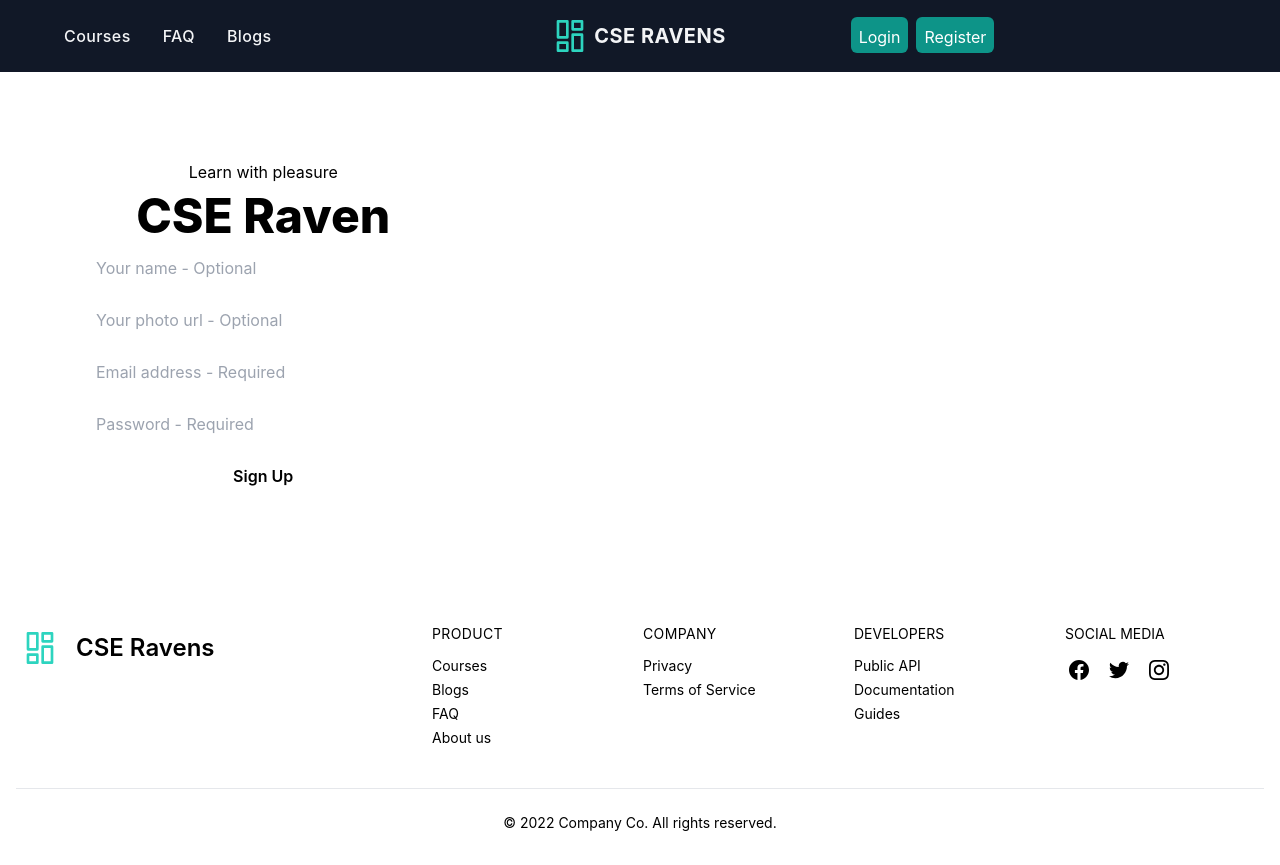
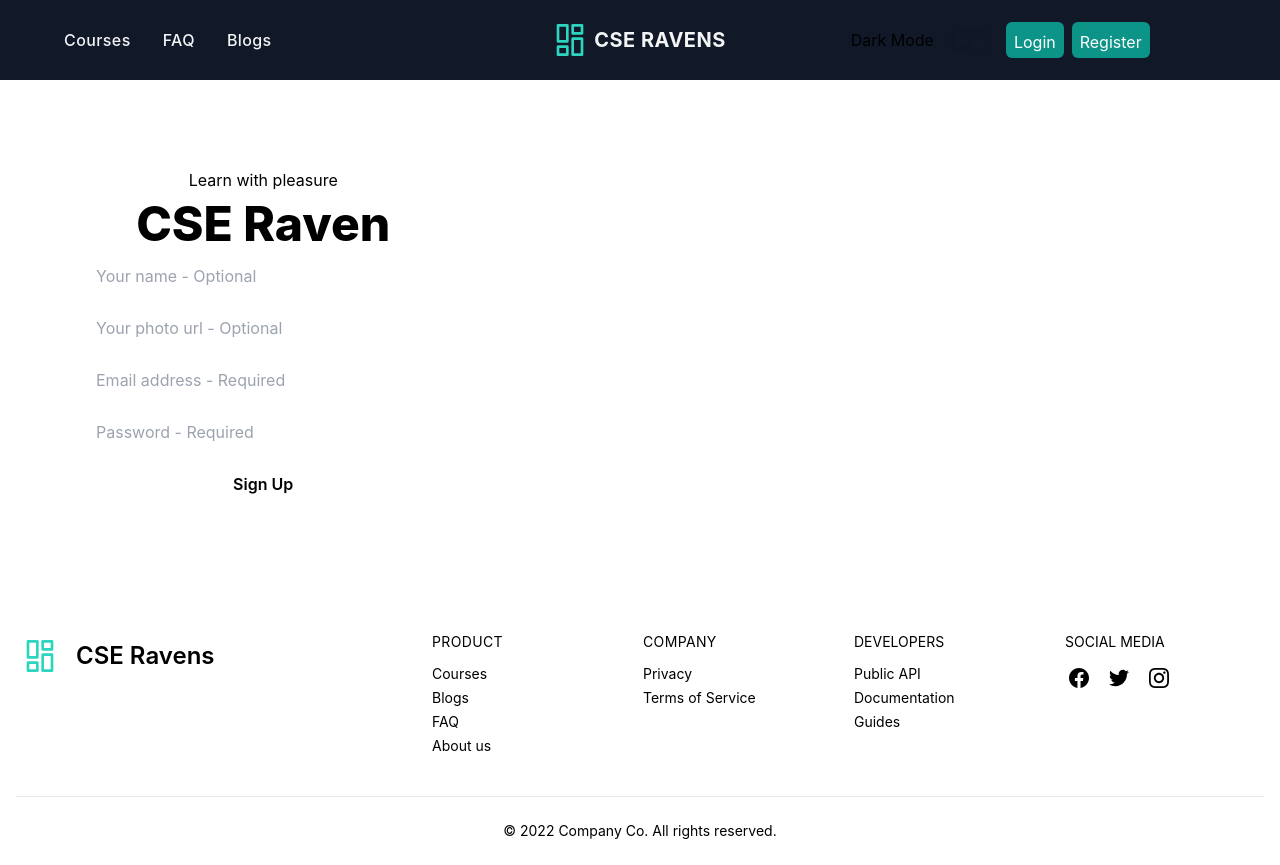
Before and after one commit to SynysterRudro/Learning-Platform-Client, a React (Create React App) app: page /register in a window 1280 px wide. Built offline with nearby package versions, Linux system fonts and the light colour scheme; no server answers.

Commit message:
header slightly changed and tooltip added

```diff
--- a/package.json
+++ b/package.json
@@ -6,6 +6,7 @@
     "@chakra-ui/react": "^2.3.6",
     "@emotion/react": "^11.10.4",
     "@emotion/styled": "^11.10.4",
+    "@mui/material": "^5.10.11",
     "@testing-library/jest-dom": "^5.16.5",
     "@testing-library/react": "^13.4.0",
     "@testing-library/user-event": "^13.5.0",
--- a/src/shared/Header/Header.js
+++ b/src/shared/Header/Header.js
@@ -23,7 +23,8 @@ const Header = () => {
                         <ul className="flex items-center hidden space-x-8 lg:flex">
                             <Link className='text-white' to='/'>
                                 {user?.photoURL ?
-                                    <img className='rounded-full h-14' src={user?.photoURL} alt="" /> :
+                                    <img title='user profile picture' className='rounded-full h-14' src={user?.photoURL} alt="" />
+                                    :
                                     <></>
                                 }
                                 {user?.displayName}
@@ -87,7 +88,18 @@ const Header = () => {
                         </Link>
 
 
+
+
                         <div >
+                            <label className="inline-flex m-2 items-center space-x-4 cursor-pointer dark:text-gray-100">
+                                <span>Dark Mode</span>
+                                <span className="relative">
+                                    <input id="Toggle1" type="checkbox" className="hidden peer" />
+                                    <div className="w-10 h-6 rounded-full shadow-inner dark:bg-gray-400 peer-checked:dark:bg-violet-400"></div>
+                                    <div className="absolute inset-y-0 left-0 w-4 h-4 m-1 rounded-full shadow peer-checked:right-0 peer-checked:left-auto dark:bg-gray-800"></div>
+                                </span>
+                            </label>
+
                             {user?.uid ?
                                 <>
                                     <Button className='bg-teal-600 hover:bg-teal-500 text-white p-2 rounded-md mx-2' onClick={handleLogout}>Logout</Button>
```
Also changed, not shown: 1 other file (tests, documents, lock files or other folders).
